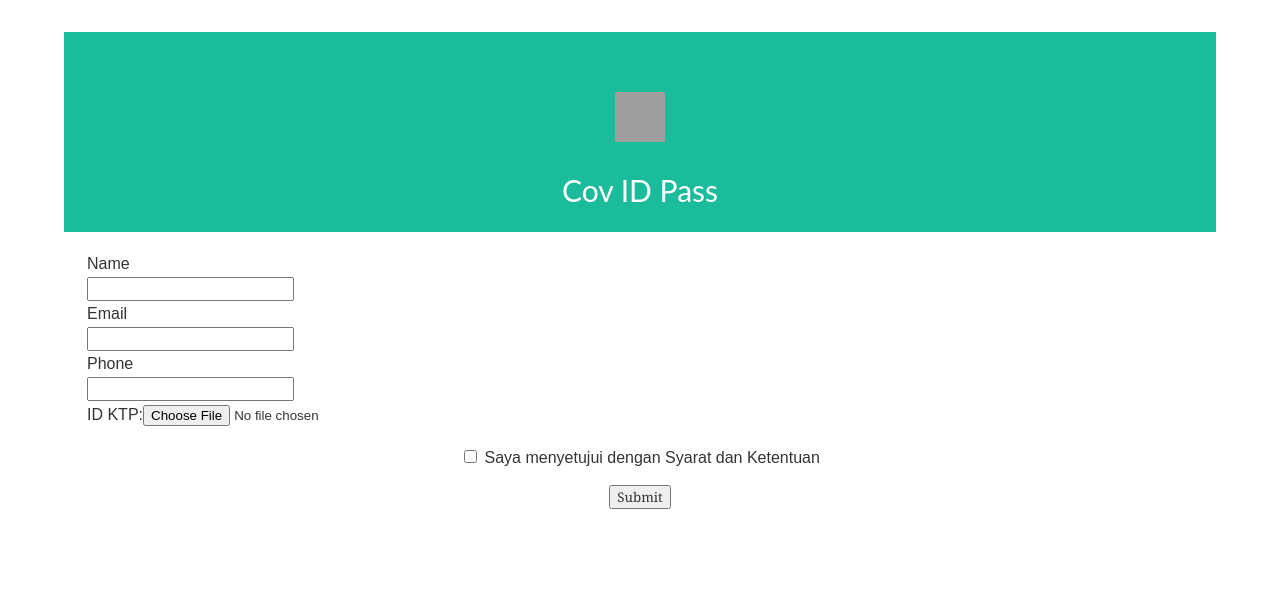
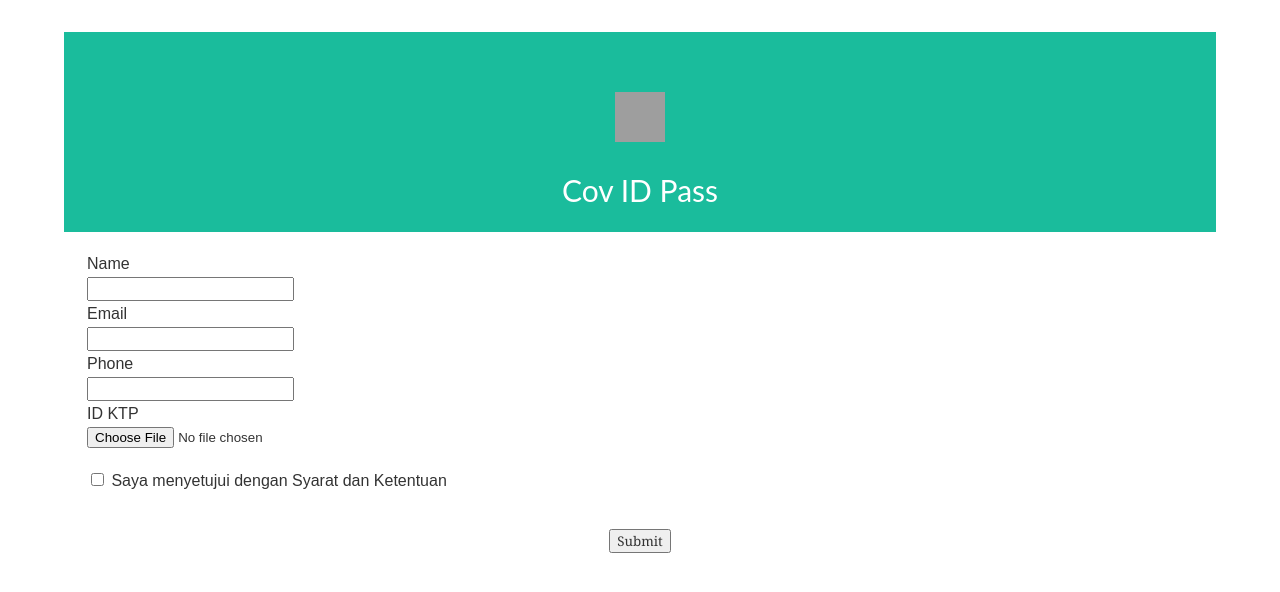
Before and after one commit to indrajuniawan/angular-ivy-khnrac, an Angular app: page / in a window 1280 px wide. Shown: the top 592 px of the page. Built offline with nearby package versions, Linux system fonts and the light colour scheme; grey boxes are pictures that could not be loaded.

Commit message:
1 file modified

```diff
--- a/src/app/app.component.html
+++ b/src/app/app.component.html
@@ -29,18 +29,24 @@
   <tr>
     <td><input type="text"></td>
   </tr>
+  <tr>
+    <td>ID KTP</td>
+  </tr>
+  <tr>
+    <td>
+      <label for="myfile"></label>
+    <input type="file" id="myfile" name="myfile"><br><br></td>
+  </tr>
 
   <tr>
     <td>
-    <label for="myfile">ID KTP:</label>
-  <input type="file" id="myfile" name="myfile"><br><br></td>
+        <input type="checkbox" id="vehicle1" name="vehicle1" value="Bike">
+    <label for="vehicle1"> Saya menyetujui dengan Syarat dan Ketentuan </label>
+    </td>
   </tr>
 
-
-
   </table>
-<input type="checkbox" id="vehicle1" name="vehicle1" value="Bike">
-  <label for="vehicle1"> Saya menyetujui dengan Syarat dan Ketentuan </label><br>
+<br>
   <br>
   <button >Submit</button>
   </div>
```
Lines whose indentation alone changed are shown as unchanged.
